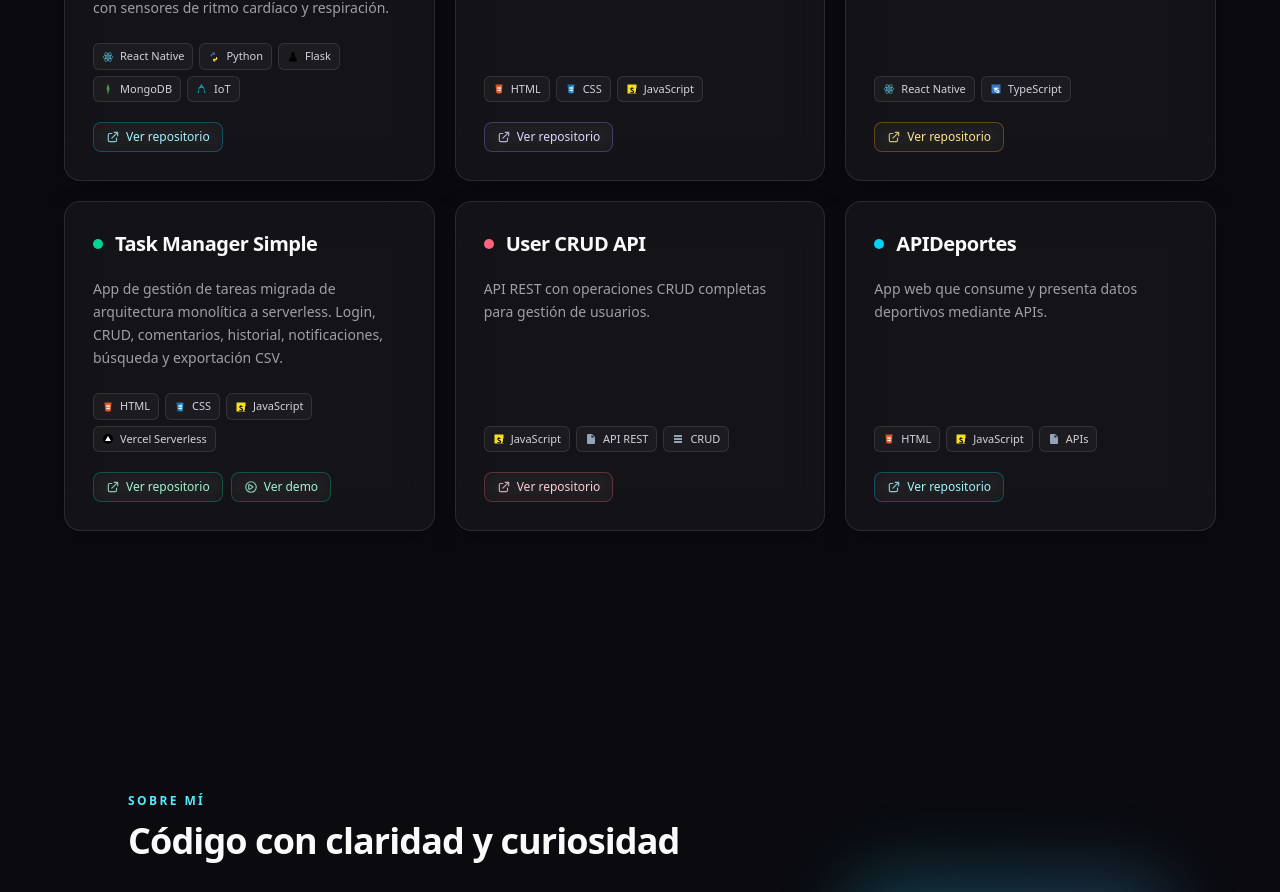
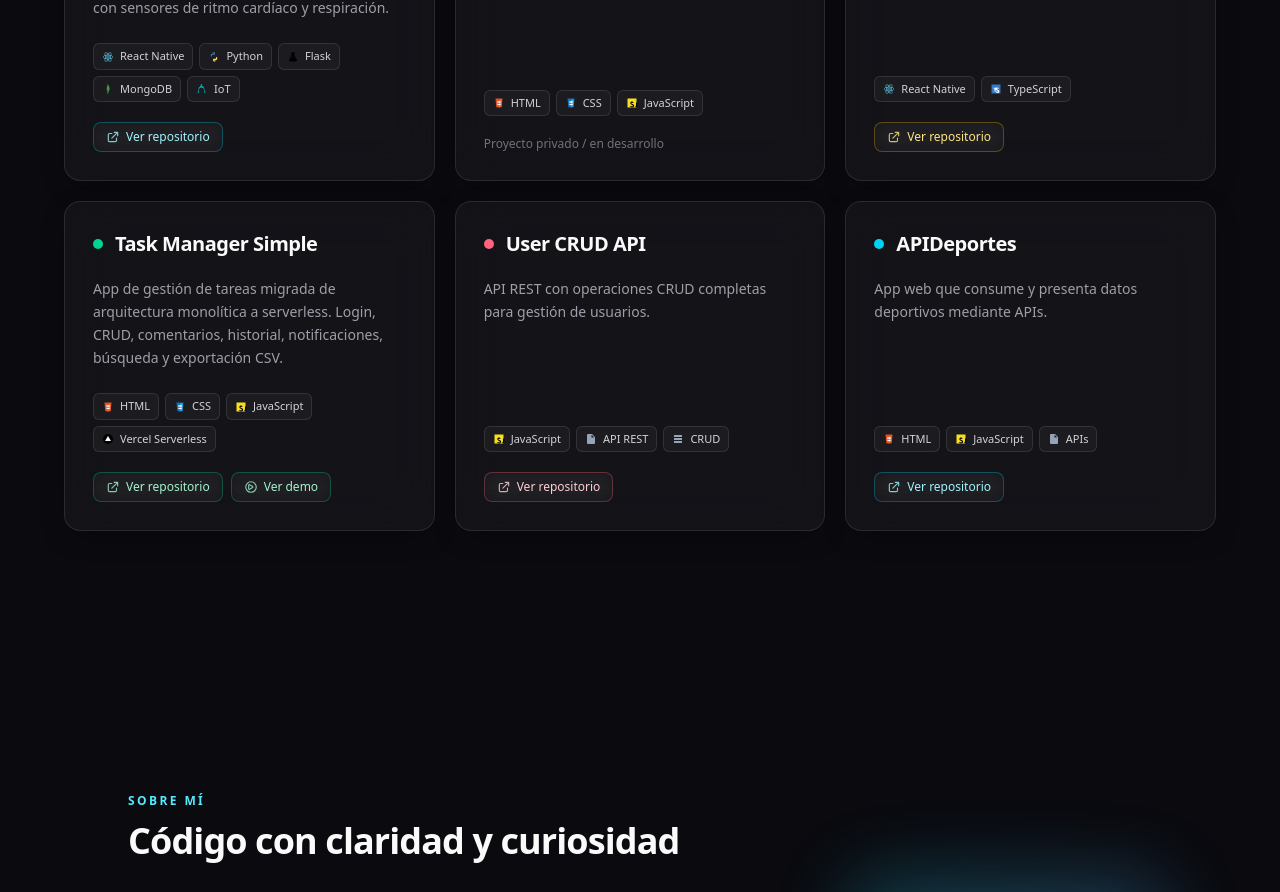
Before and after one commit to SaulSantor/mi-portfolio, a Next.js app: page / in a window 1280 px wide. Shown: the part 1240-2132 px from the top of the page. Built offline with nearby package versions, Linux system fonts and the light colour scheme.

Commit message:
feat: ajustar contraste de línea y posición del punto en timeline

```diff
--- a/components/ui/ProjectCard.tsx
+++ b/components/ui/ProjectCard.tsx
@@ -115,7 +115,7 @@ export function ProjectCard({ project }: ProjectCardProps) {
           return (
             <span
               key={tag}
-              className={`inline-flex items-center gap-1.5 rounded-md border border-slate-200 bg-slate-100 px-2 py-1 text-[11px] font-medium text-slate-700 transition-colors hover:border-cyan-500/50 hover:bg-cyan-50 hover:text-cyan-700 dark:border-white/10 dark:bg-white/[0.04] dark:text-zinc-300 dark:hover:border-cyan-400/30 dark:hover:text-white dark:hover:bg-cyan-400/10 ${accentButton[project.accent]}`}
+              className={`inline-flex items-center gap-1.5 rounded-md border border-slate-200 bg-slate-100 px-2 py-1 text-[11px] font-medium text-slate-700 transition-colors hover:border-cyan-500/50 hover:bg-cyan-50 hover:text-cyan-700 dark:border-white/10 dark:bg-white/[0.04] dark:text-zinc-300 dark:hover:text-white ${accentButton[project.accent]}`}
             >
               {Icon ? <Icon className="h-3 w-3" /> : null}
               {tag}
--- a/lib/data/projects.ts
+++ b/lib/data/projects.ts
@@ -24,7 +24,7 @@ export const projects: Project[] = [
     description:
       "Sistema de gestión para psicólogos con registro de pacientes y sesiones.",
     tags: ["HTML", "CSS", "JavaScript"],
-    repoUrl: "https://github.com/SaulSantor/bitacora-psicologos",
+    repoUrl: "",
     accent: "violet",
   },
   {
--- a/lib/styles/theme.ts
+++ b/lib/styles/theme.ts
@@ -48,7 +48,7 @@ export const surface = {
   pill: "inline-flex w-fit shrink-0 rounded-full border border-slate-200 bg-slate-100 px-3 py-1 text-xs font-medium text-slate-700 backdrop-blur-sm dark:border-white/10 dark:bg-white/5 dark:text-zinc-300",
 
   /** Timeline */
-  timeline: "border-l border-slate-200 dark:border-white/10",
+  timeline: "border-l border-slate-300 dark:border-white/10",
   timelineDot:
     "absolute -left-[2.45rem] sm:-left-[2.95rem] top-2 flex h-4 w-4 items-center justify-center rounded-full bg-slate-50 ring-2 ring-emerald-500/60 sm:left-[-2.95rem] dark:bg-zinc-950 dark:ring-emerald-400/60",
   timelineDotCyan:
```
